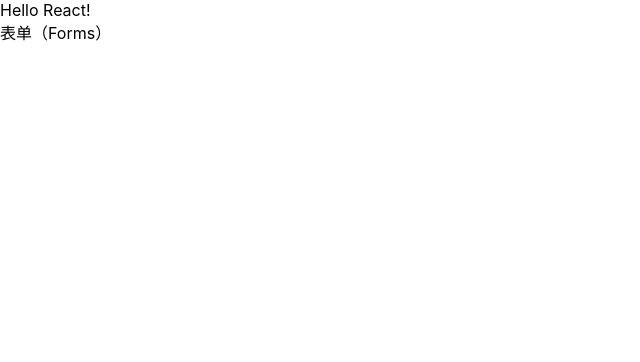
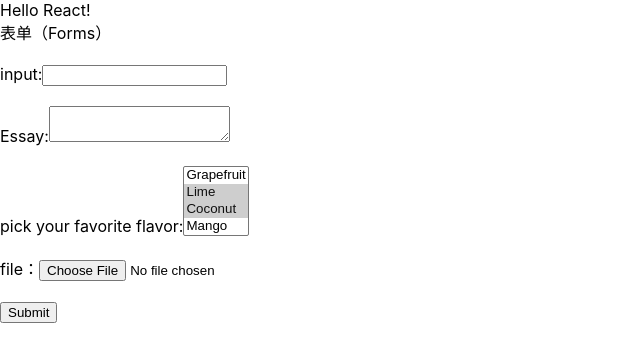
Before and after one commit to glinaini/react-doc, a React (Create React App) app: page /Forms in a window 1280 px wide. Shown: the top 362 px of the page, without its empty margins (0-640 px from the left). Built offline with nearby package versions, Linux system fonts and the light colour scheme.

Commit message:
From 表单

```diff
--- a/src/1-9-Forms/index.js
+++ b/src/1-9-Forms/index.js
@@ -1,12 +1,115 @@
-import React, {PureComponent, Fragment} from "react"
+import React, { PureComponent, Fragment } from "react";
 
-class Forms extends PureComponent{
-    render(){
-        return(
-            <Fragment>
-                <div>表单（Forms）</div>
-            </Fragment>
-        )
+class Forms extends PureComponent {
+  constructor(props) {
+    super(props);
+    this.state = {
+      inputValue: "",
+      textareaValue: "",
+      selectValue: ["Coconut", "Lime"],
+      selectData: ["Grapefruit", "Lime", "Coconut", "Mango"]
+    };
+    this.handleChange = this.handleChange.bind(this);
+    this.handleTextareaChange = this.handleTextareaChange.bind(this);
+    this.handleSelectChange = this.handleSelectChange.bind(this);
+    this.handleSubmit = this.handleSubmit.bind(this);
+  }
+
+  handleChange(e) {
+    this.setState({ inputValue: e.target.value });
+  }
+
+  handleTextareaChange(e) {
+    this.setState({ textareaValue: e.target.value });
+  }
+  // selsect 多选的方式
+  handleSelectChange(e) {
+    const eVale = e.target.value;
+    const { selectValue } = this.state;
+    if (this.isEqualityChange(selectValue, eVale)) {
+      selectValue.forEach((item, index) => {
+        if (item === eVale) {
+          selectValue.splice(index, 1);
+          return this.setState({ selectValue: selectValue });
+        }
+      });
+    } else {
+      selectValue.push(eVale);
+      return this.setState({ selectValue: selectValue });
     }
+  }
+  // 判断是否选择的是已选值， true ， false
+  isEqualityChange(data, value) {
+    let isEquality = false;
+    for (let i = 0; i < data.length; i++) {
+      if (data[i] === value) {
+        return (isEquality = true);
+      } else {
+        isEquality = false;
+      }
+    }
+    return isEquality;
+  }
+
+  handleSubmit(e) {
+    alert(`A name was submitted ` + JSON.stringify(this.state));
+    e.preventDefault();
+  }
+
+  render() {
+    const { inputValue, textareaValue, selectValue, selectData } = this.state;
+    return (
+      <Fragment>
+        <div>表单（Forms）</div>
+        <form onSubmit={this.handleSubmit}>
+          <div style={{ paddingTop: 20 }}>
+            input:
+            <input
+              type="text"
+              value={inputValue}
+              onChange={this.handleChange}
+            />
+          </div>
+
+          <div style={{ paddingTop: 20 }}>
+            Essay:
+            <textarea
+              value={textareaValue}
+              onChange={this.handleTextareaChange}
+            />
+          </div>
+          <div style={{ paddingTop: 20 }}>
+            pick your favorite flavor:
+            <select
+              multiple={true}
+              value={selectValue}
+              onChange={this.handleSelectChange}
+            >
+              {selectData.map(it => {
+                return (
+                  <option key={it} value={it}>
+                    {it}
+                  </option>
+                );
+              })}
+              {/* <option value="grapefruit">Grapefruit</option>
+                    <option value="lime">Lime</option>
+                    <option value="coconut">Coconut</option>
+                    <option value="mango">Mango</option> */}
+            </select>
+          </div>
+
+          <div style={{paddingTop:20}}>
+             file：
+             <input type='file'></input>
+          </div>
+
+          <div style={{ paddingTop: 20 }}>
+            <input type="submit" value="Submit" />
+          </div>
+        </form>
+      </Fragment>
+    );
+  }
 }
-export default Forms
+export default Forms;
```
Also changed, not shown: 1 other file (tests, documents, lock files or other folders).
